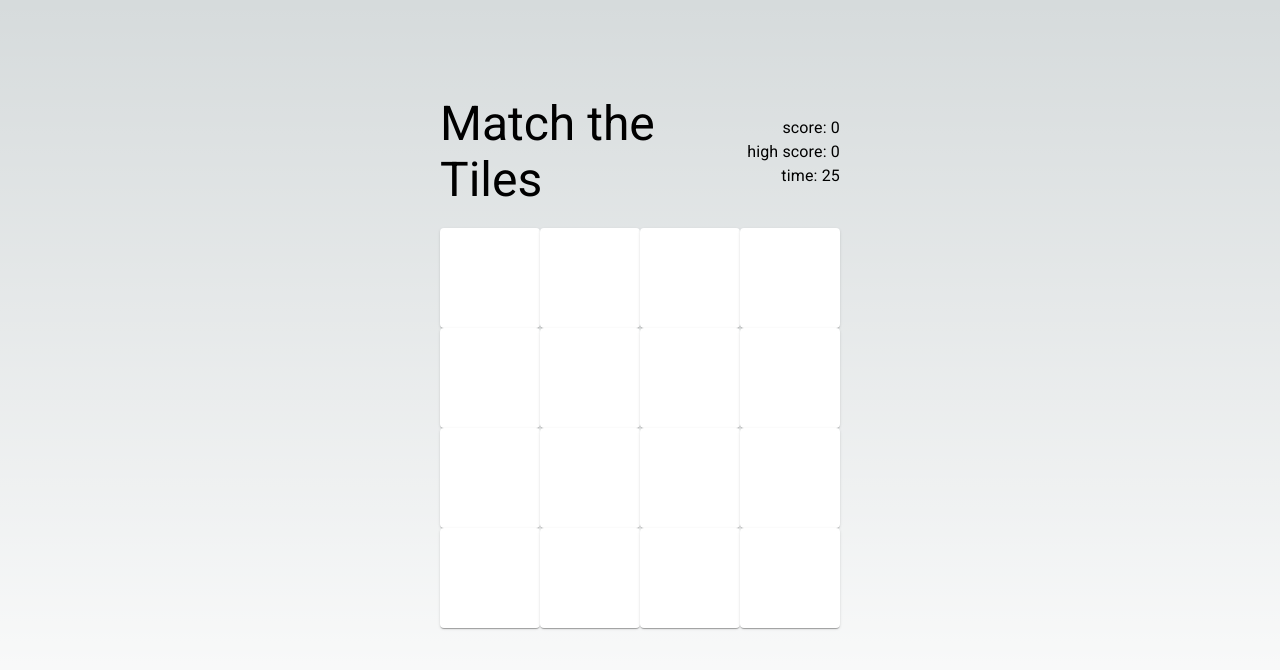
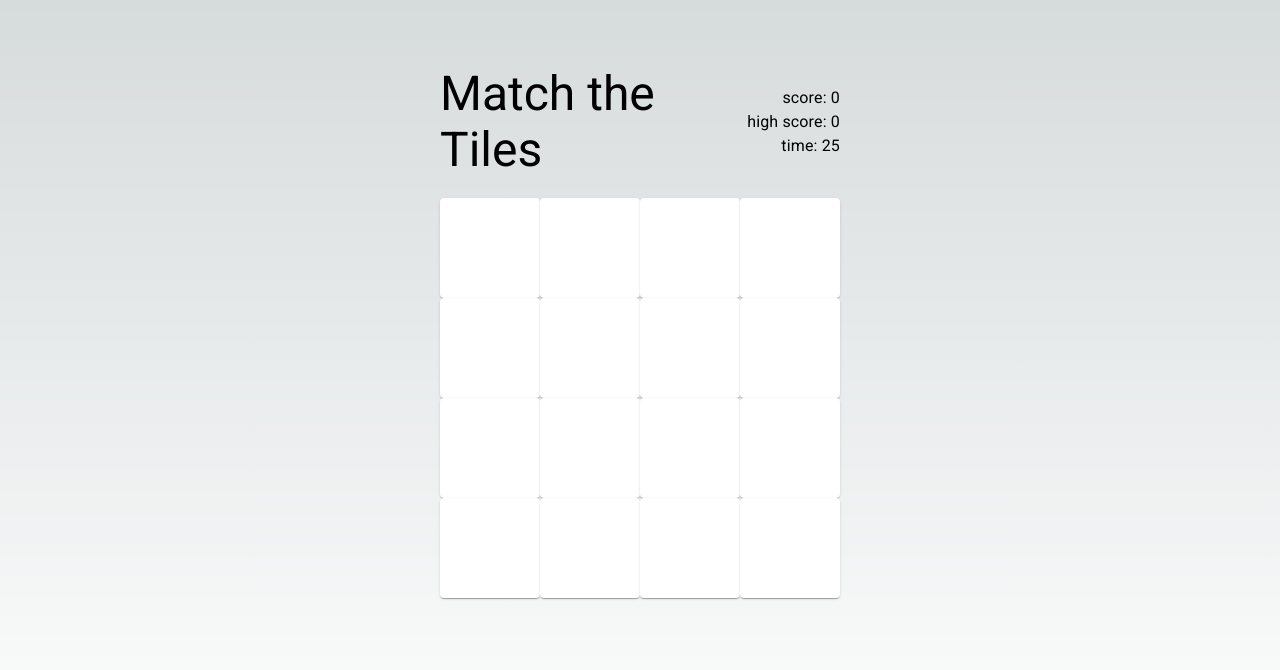
Before and after one commit to vitthal-bhandari/minimalistic-tile-matching-game, a Next.js app: page / in a window 1280 px wide. Shown: the top 670 px of the page. Built offline with nearby package versions, Linux system fonts and the light colour scheme.

Commit message:
edit github url, css change

```diff
--- a/components/tile.tsx
+++ b/components/tile.tsx
@@ -181,6 +181,7 @@ const TileGrid: React.FC<TileGridProps> = () => {
       direction="column"
       justifyContent="center"
       alignContent="center"
+      sx={{marginTop: '-30px'}}
     >
       <Grid item sx={styles.header}>
         <Grid container>
@@ -282,7 +283,7 @@ const TileGrid: React.FC<TileGridProps> = () => {
 
             <IconButton
               aria-label="GitHub"
-              href="https://github.com" // Your GitHub URL
+              href="https://github.com/vitthal-bhandari/minimalistic-tile-matching-game" // Your GitHub URL
               target="_blank" // Open in new tab
               rel="noopener noreferrer" // Security measures
               sx={{
```
